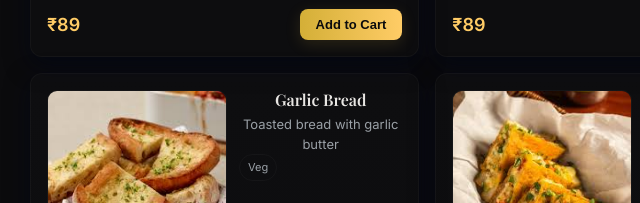
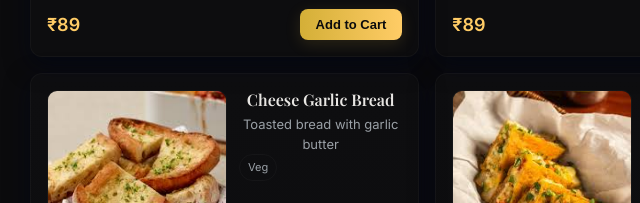
Before and after one commit to MenuSpeak/Velocity-Cafe, a plain HTML site: page index.html in a window 1280 px wide. Shown: the part 3317-3520 px from the top of the page, 10-650 px from the left. Drawn offline with nearby package versions, Linux system fonts and the light colour scheme.

Commit message:
Update index.html

```diff
--- a/index.html
+++ b/index.html
@@ -1466,7 +1466,7 @@
 {"id": 24, "cat": "MAGGIE", "name": "Vegetable Maggie", "price": "89/-", "desc": "Maggie loaded with fresh veggies", "tags": ["Veg"], "img": "img/vegetable_maggie.jpeg"},
 {"id": 25, "cat": "MAGGIE", "name": "Egg Masala Maggie", "price": "89/-", "desc": "Spicy maggie with scrambled egg", "tags": ["Non-Veg"], "img": "img/egg_masala_maggie.jpeg"},
 {"id": 26, "cat": "MAGGIE", "name": "Chicken Maggie", "price": "99/-", "desc": "Maggie with shredded chicken pieces", "tags": ["Non-Veg"], "img": "img/chicken_maggie.jpeg"},
-{"id": 27, "cat": "FINGER FOOD", "name": "Garlic Bread", "price": "109/-", "desc": "Toasted bread with garlic butter", "tags": ["Veg"], "img": "img/garlic_bread.jpeg"},
+{"id": 27, "cat": "FINGER FOOD", "name": " Cheese Garlic Bread", "price": "119/-", "desc": "Toasted bread with garlic butter", "tags": ["Veg"], "img": "img/garlic_bread.jpeg"},
 {"id": 28, "cat": "FINGER FOOD", "name": "Cheese Chilli Bread", "price": "99/-", "desc": "Garlic bread with cheese and chillies", "tags": ["Veg"], "img": "img/cheese_chilli_bread.jpeg"},
 {"id": 29, "cat": "FINGER FOOD", "name": "Fries Salted", "price": "89/-", "desc": "Classic salted French fries", "tags": ["Veg"], "img": "img/fries_salted.jpeg"},
 {"id": 30, "cat": "FINGER FOOD", "name": "Peri Peri Fries", "price": "99/-", "desc": "Fries with spicy peri peri seasoning", "tags": ["Veg"], "img": "img/peri_peri_fries.jpeg"},
```
